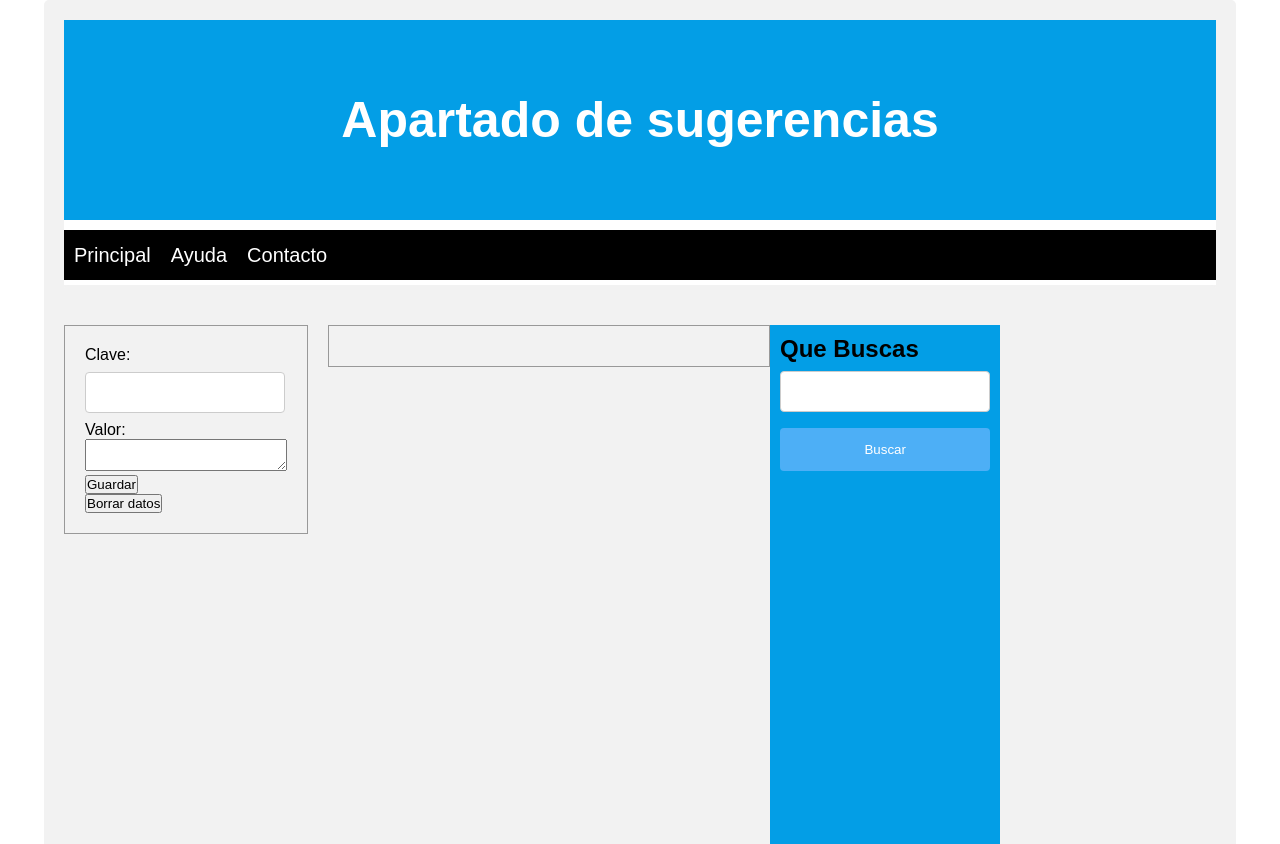
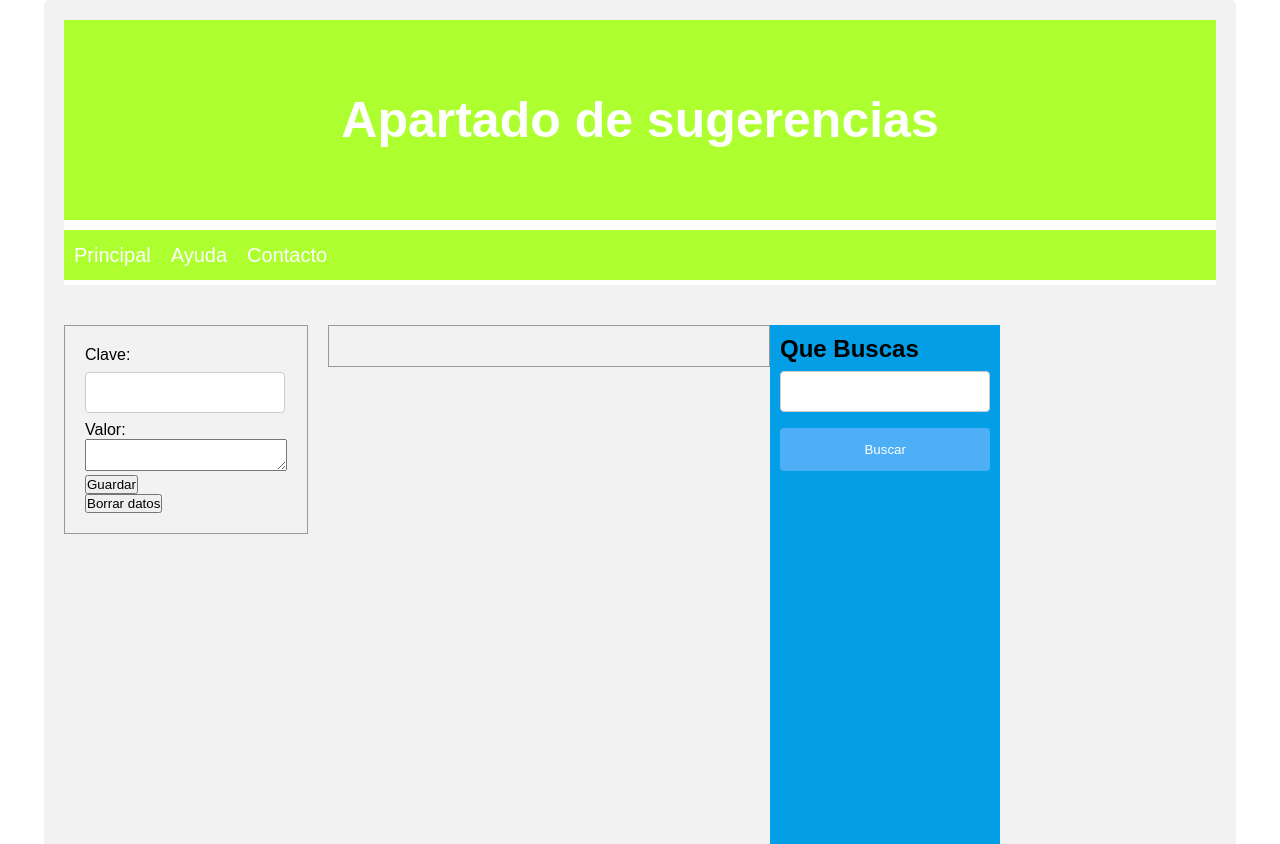
Before and after one commit to AngelCasti/portafolio, a PHP site: page /Block.html in a window 1280 px wide. Shown: the top 844 px of the page. Run offline with PHP 8.4, Linux system fonts and the light colour scheme.

Commit message:
Update Block.css

```diff
--- a/Block.css
+++ b/Block.css
@@ -11,7 +11,7 @@ body{
     margin: 0px auto;
 }
 header h1{
-    background: #039ee6;
+    background: greenyellow;
     height: 200px;
     width: 100%;
     text-align: center;
@@ -21,7 +21,7 @@ header h1{
     font-size: 50px;
 }
 nav{
-    background: black;
+    background: greenyellow;
     height: 50px;
     border-bottom: 5px solid #ffffff;
 }
```
